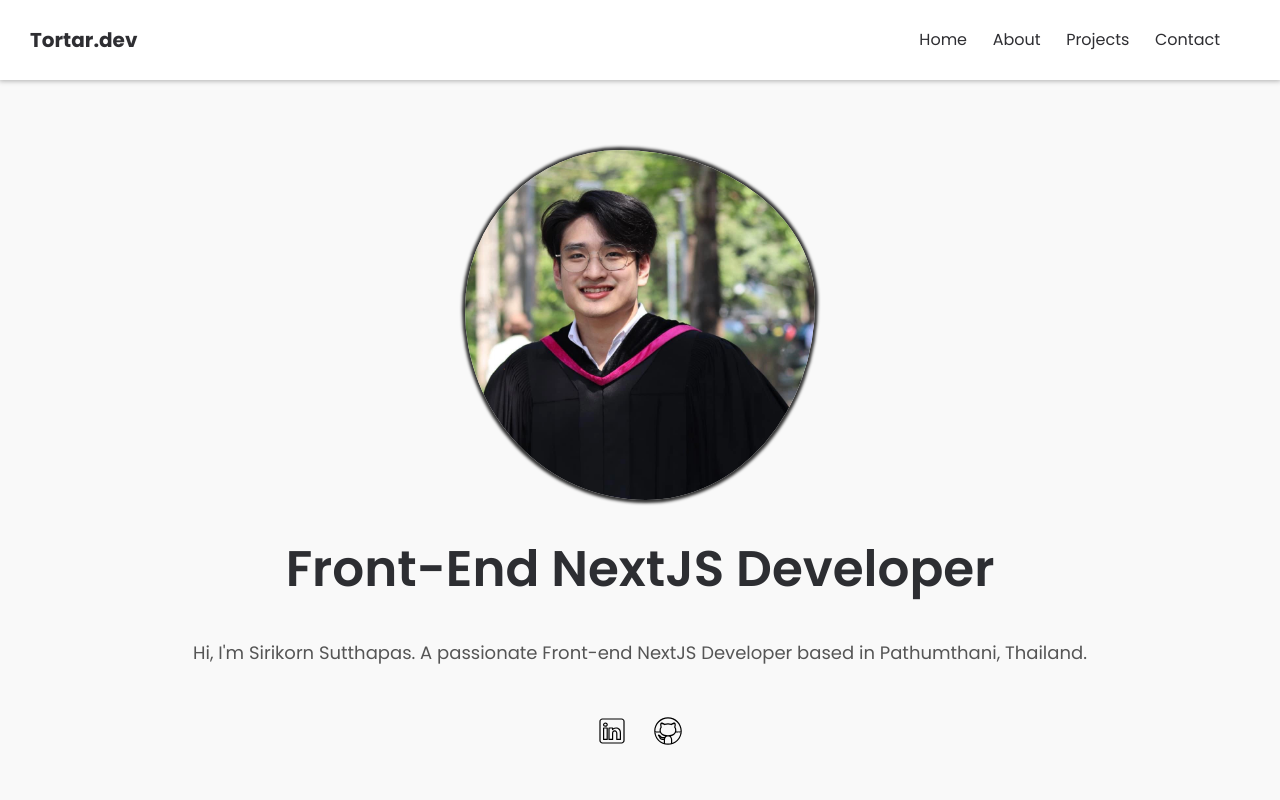
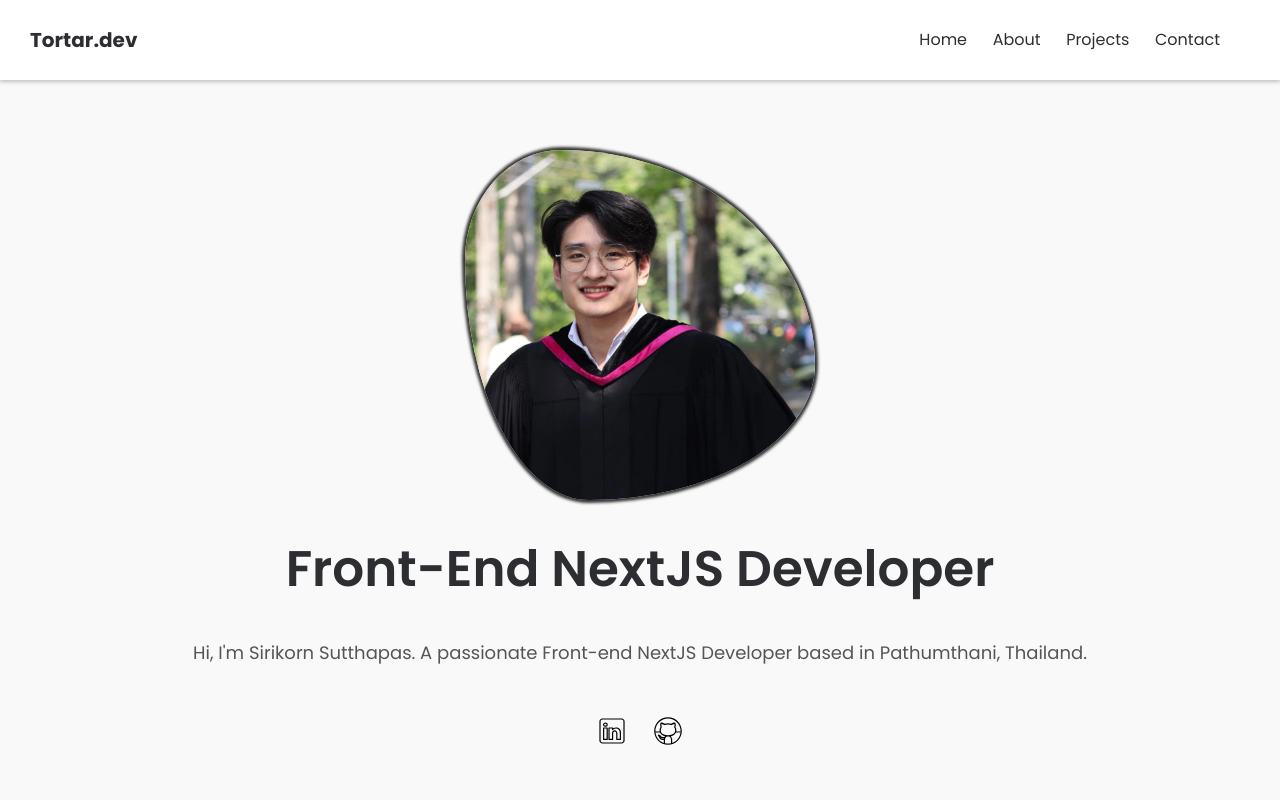
Before and after one commit to TortarZ/Portfolio-Website, a Next.js app: page / in a window 1280 px wide. Shown: the top 800 px of the page. Built offline with nearby package versions, Linux system fonts and the light colour scheme.

Commit message:
Change border-wavy speed from 8s to 12s

```diff
--- a/app/components/Hero.css
+++ b/app/components/Hero.css
@@ -16,7 +16,7 @@
 .hero_pic {
   object-fit: cover;
   box-shadow: 0 0 3px 3px rgba(0, 0, 0, 0.8);
-  animation: border-wavy 8s ease-in-out 0s infinite;
+  animation: border-wavy 12s ease-in-out 0s infinite;
 }
 
 .hero_title {
```
